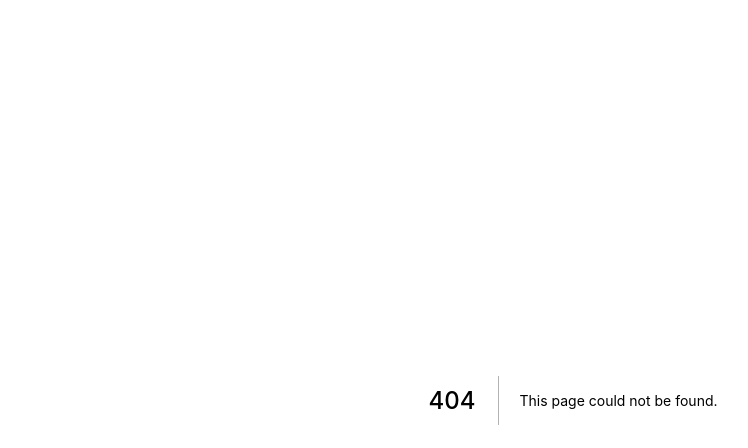
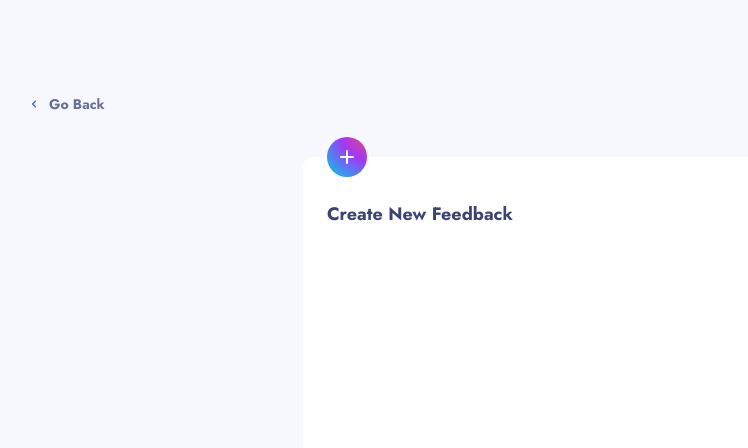
Before and after one commit to Jeangel/feedback-app-fe, a Next.js app: page /suggestions/new in a window 1280 px wide. Before the commit this address had no page. Shown: the top 448 px of the page, without its empty margins (67-815 px from the left). Built offline with nearby package versions, Linux system fonts and the light colour scheme; no server answers; sample sign-in values are in the browser's storage.

Commit message:
WIP NewSuggestion Page 🏗
Building layout for new suggestions page
Integrating components

```diff
--- a/src/components/misc/RoundedBadge/index.tsx
+++ b/src/components/misc/RoundedBadge/index.tsx
@@ -1,15 +1,15 @@
-import { Box, ComponentWithAs, BoxProps } from '@chakra-ui/react'
+import { Box, ComponentWithAs, BoxProps, As } from '@chakra-ui/react'
 import { Icon, IconProps } from '@chakra-ui/icons'
 
 interface IRoundedBadgeProps extends BoxProps {
-  icon: ComponentWithAs<'svg', IconProps>
+  icon: As
 }
 
 const RoundedBadge = ({ icon, ...rest }: IRoundedBadgeProps) => (
   <Box
+    boxSize='56px'
     {...rest}
     bg='primary-gradient.500'
-    boxSize='56px'
     borderRadius='full'
     display='flex'
     alignItems='center'
--- a/src/components/misc/SuggestionsBar/index.tsx
+++ b/src/components/misc/SuggestionsBar/index.tsx
@@ -8,6 +8,7 @@ import {
   Icon,
 } from '@chakra-ui/react'
 import Select from '@components/forms/Select'
+import { useRouter } from 'next/router'
 import { HiOutlineLightBulb, HiPlusSm } from 'react-icons/hi'
 
 const sortingOptions = [
@@ -18,6 +19,7 @@ const sortingOptions = [
 ]
 
 const SuggestionsBar = () => {
+  const router = useRouter()
   return (
     <Flex
       w='full'
@@ -62,6 +64,7 @@ const SuggestionsBar = () => {
         marginLeft={{ sm: 'auto' }}
         colorScheme='primary'
         leftIcon={<Icon as={HiPlusSm} />}
+        onClick={() => router.push('/suggestions/new')}
       >
         Add Feedback
       </Button>
--- /dev/null
+++ b/src/components/template/CenterTemplate.tsx
@@ -0,0 +1,27 @@
+import React from 'react'
+import { Box } from '@chakra-ui/react'
+import Navbar from '@components/navigation/Navbar'
+import BaseGrid from './BaseGrid'
+import { ITemplateProps } from './types'
+
+const CenterTemplate = ({ children, withNavbar = true }: ITemplateProps) => {
+  return (
+    <>
+      {withNavbar && <Navbar display={{ sm: 'block', md: 'none' }} />}
+      <BaseGrid
+        bg='gray.50'
+        p={{
+          base: '24px',
+          md: '56px',
+          lg: '94px',
+        }}
+      >
+        <Box h='full' w='full' gridColumn={{ base: '1 / 13', lg: '1 / 13' }}>
+          {children}
+        </Box>
+      </BaseGrid>
+    </>
+  )
+}
+
+export default CenterTemplate
--- /dev/null
+++ b/src/components/template/types.ts
@@ -0,0 +1,6 @@
+import React from 'react'
+
+export interface ITemplateProps {
+  children: React.ReactNode
+  withNavbar?: boolean
+}
--- /dev/null
+++ b/src/pages/suggestions/new.tsx
@@ -0,0 +1,38 @@
+import React from 'react'
+import type { NextPage } from 'next'
+import withAuth from '@hocs/withAuth'
+import { Box, Flex, Heading, Icon } from '@chakra-ui/react'
+import { HiPlus } from 'react-icons/hi'
+import RoundedBadge from '@components/misc/RoundedBadge'
+import GoBackButton from '@components/navigation/GoBackButton'
+import CenterTemplate from '@components/template/CenterTemplate'
+
+const NewSuggestion: NextPage = (props) => {
+  return (
+    <CenterTemplate withNavbar={false}>
+      <GoBackButton />
+      <Flex h='full' w='full' pt='40px' justifyContent='center'>
+        <Flex
+          w='100%'
+          px='24px'
+          py='44px'
+          bg='white'
+          pos='relative'
+          borderRadius='10px'
+          maxW={{ sm: '100%', md: '540px', lg: '540px' }}
+        >
+          <RoundedBadge
+            boxSize='40px'
+            icon={HiPlus}
+            pos='absolute'
+            left='24px'
+            top='-20px'
+          />
+          <Heading variant='h3'>Create New Feedback</Heading>
+        </Flex>
+      </Flex>
+    </CenterTemplate>
+  )
+}
+
+export default withAuth(NewSuggestion)
```
